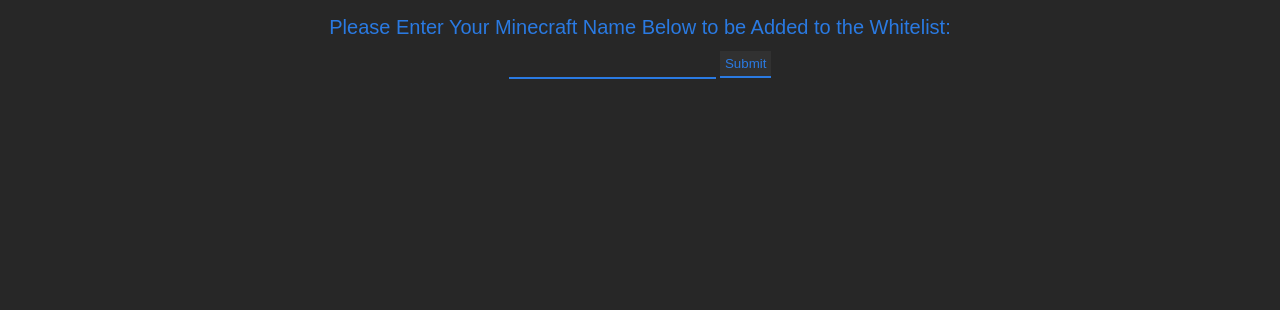
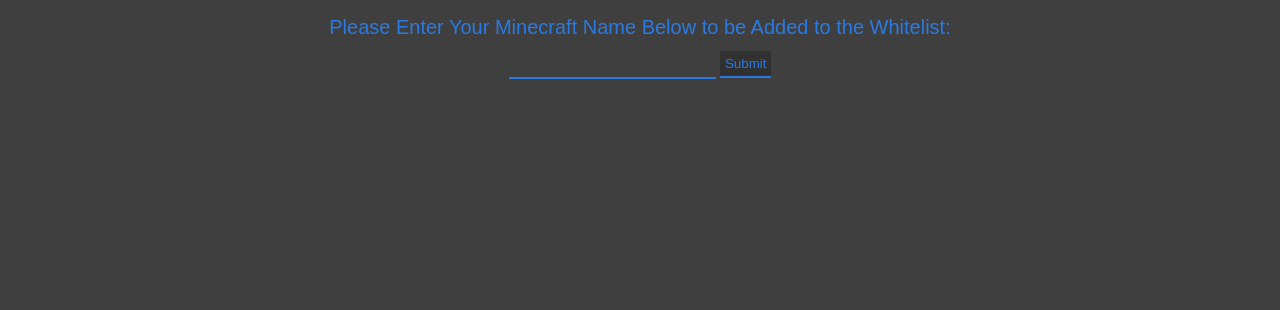
Before and after one commit to twelventi/mc.twelventi.com, a website: page simple_server/ui/index.html in a window 1280 px wide. Shown: the part 490-800 px from the top of the page. Drawn offline with Linux system fonts and the light colour scheme.

Commit message:
test ci?

```diff
--- a/simple_server/ui/index.css
+++ b/simple_server/ui/index.css
@@ -23,7 +23,7 @@
     font-size: 20px;
 }
 body {
-    background-color: rgb(39, 39, 39);
+    background-color: rgb(63, 63, 63);
     display: flex;
     align-items: center;
     justify-content: center;
```
